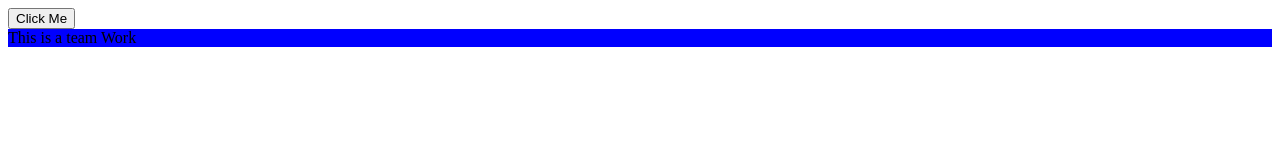
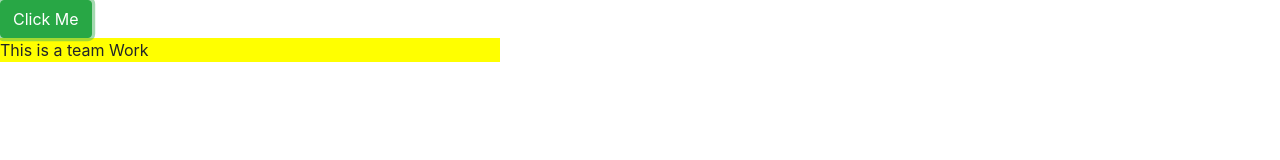
Before and after one commit to DulminiMadumalika/team-repo, a plain HTML site: page index.html in a window 1280 px wide. Both pictures are taken after a click on the button "Click Me". Drawn offline with nearby package versions, Linux system fonts and the light colour scheme.

Commit message:
Add boostrap

```diff
--- a/index.html
+++ b/index.html
@@ -4,18 +4,19 @@
     <meta charset="UTF-8">
     <meta name="viewport" content="width=device-width, initial-scale=1.0">
     <meta http-equiv="X-UA-Compatible" content="ie=edge">
-
+    <link rel="stylesheet" href="https://stackpath.bootstrapcdn.com/bootstrap/4.3.1/css/bootstrap.min.css" integrity="sha384-ggOyR0iXCbMQv3Xipma34MD+dH/1fQ784/j6cY/iJTQUOhcWr7x9JvoRxT2MZw1T" crossorigin="anonymous">
     <title>Document</title>
     <style>
 
     div{
-        background-color: blue;
+        background-color:yellow;
+        width:500px;
     }
     </style>
 
 </head>
 <body>
-    <button>Click Me</button>
+    <button type="button" class="btn btn-success">Click Me</button>
     <div hidden>This is a team Work</div>
 
 <script src="jquery-3.4.1.min.js"></script>
```
Also changed, not shown: 1 other file.
